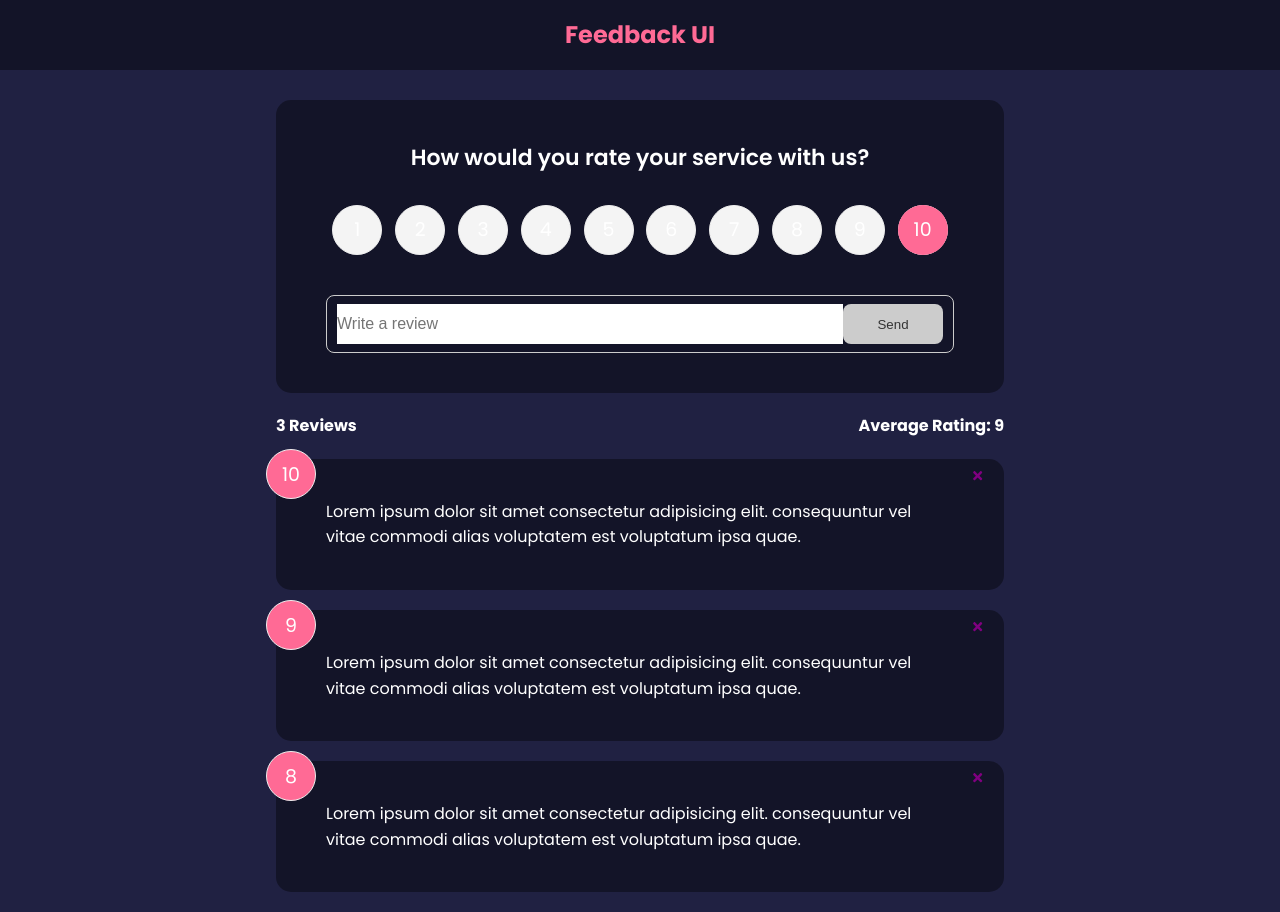
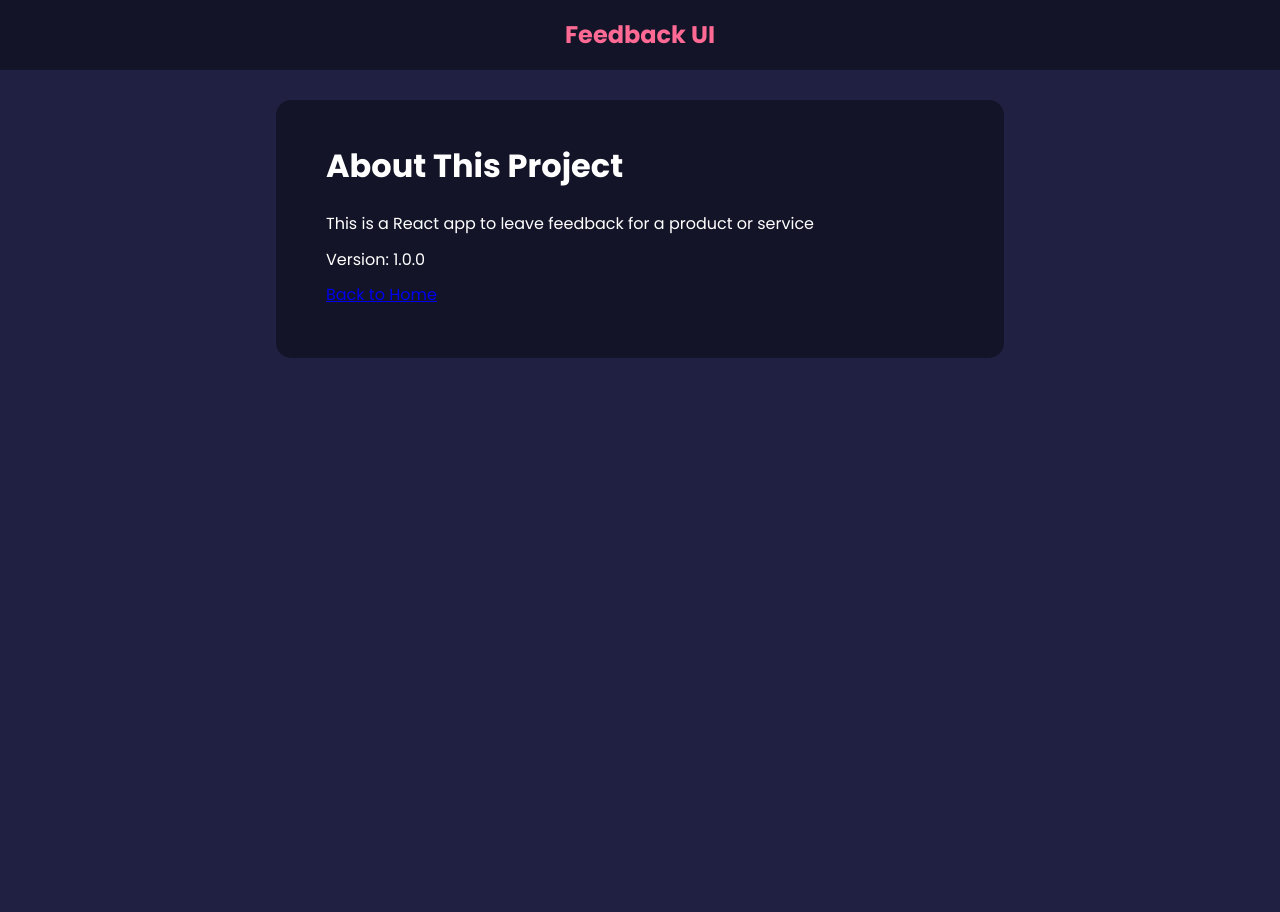
Before and after one commit to RossGoodliffe/front-to-back, a React (Create React App) app in the folder feedback-app/: page /about in a window 1280 px wide. After the commit the page ends 800 px from the top, so only its background shows below. Built offline with nearby package versions, Linux system fonts and the light colour scheme.

Commit message:
Section 5: 26-27 completed

```diff
--- a/feedback-app/package.json
+++ b/feedback-app/package.json
@@ -9,6 +9,7 @@
     "react": "^17.0.2",
     "react-dom": "^17.0.2",
     "react-icons": "^4.3.1",
+    "react-router-dom": "^6.2.1",
     "react-scripts": "5.0.0",
     "web-vitals": "^2.1.4"
   },
--- a/feedback-app/src/App.js
+++ b/feedback-app/src/App.js
@@ -1,9 +1,11 @@
-import {v4 as uuidv4} from 'uuid'
+import {v4 as uuidv4} from 'uuid';
 import { useState } from "react";
+import {BrowserRouter as Router, Route, Routes} from 'react-router-dom'
 import Header from "./components/Header";
 import FeedbackList from './components/FeedbackList';
 import FeedbackStats from './components/FeedbackStats';
 import FeedbackForm from './components/FeedbackForm';
+import AboutPage from './pages/AboutPage';
 
 // Importing data
 import FeedbackData from './data/FeedbackData'
@@ -27,16 +29,23 @@
     }
 
     return (
-        <>
+        <Router>
         <Header />
 
         <div className="container">
-            <FeedbackForm handleAdd={addFeedback}/>
-            <FeedbackStats feedback={feedback} />
-            <FeedbackList feedback={feedback} handleDelete={deleteFeedback} />
-
+            <Routes>
+                <Route exact path="/" element={
+                    <>
+                        <FeedbackForm handleAdd={addFeedback}/>
+                        <FeedbackStats feedback={feedback} />
+                        <FeedbackList feedback={feedback} handleDelete={deleteFeedback} />
+                    </>
+                }>
+                </Route>
+                <Route path="/about" element={<AboutPage />} />
+            </Routes>
         </div>
-        </>
+        </Router>
     )
 }
 
--- /dev/null
+++ b/feedback-app/src/pages/AboutPage.jsx
@@ -0,0 +1,17 @@
+import React from 'react';
+import Card from '../components/shared/Card'
+
+function AboutPage() {
+     return (
+        <Card>
+            <div className="about">
+                <h1>About This Project</h1>
+                <p>This is a React app to leave feedback for a product or service</p>
+                <p>Version: 1.0.0</p>
+                <p><a href="/">Back to Home</a></p>
+            </div>
+        </Card>
+  )
+}
+
+export default AboutPage
```
Also changed, not shown: 1 other file (tests, documents, lock files or other folders).
